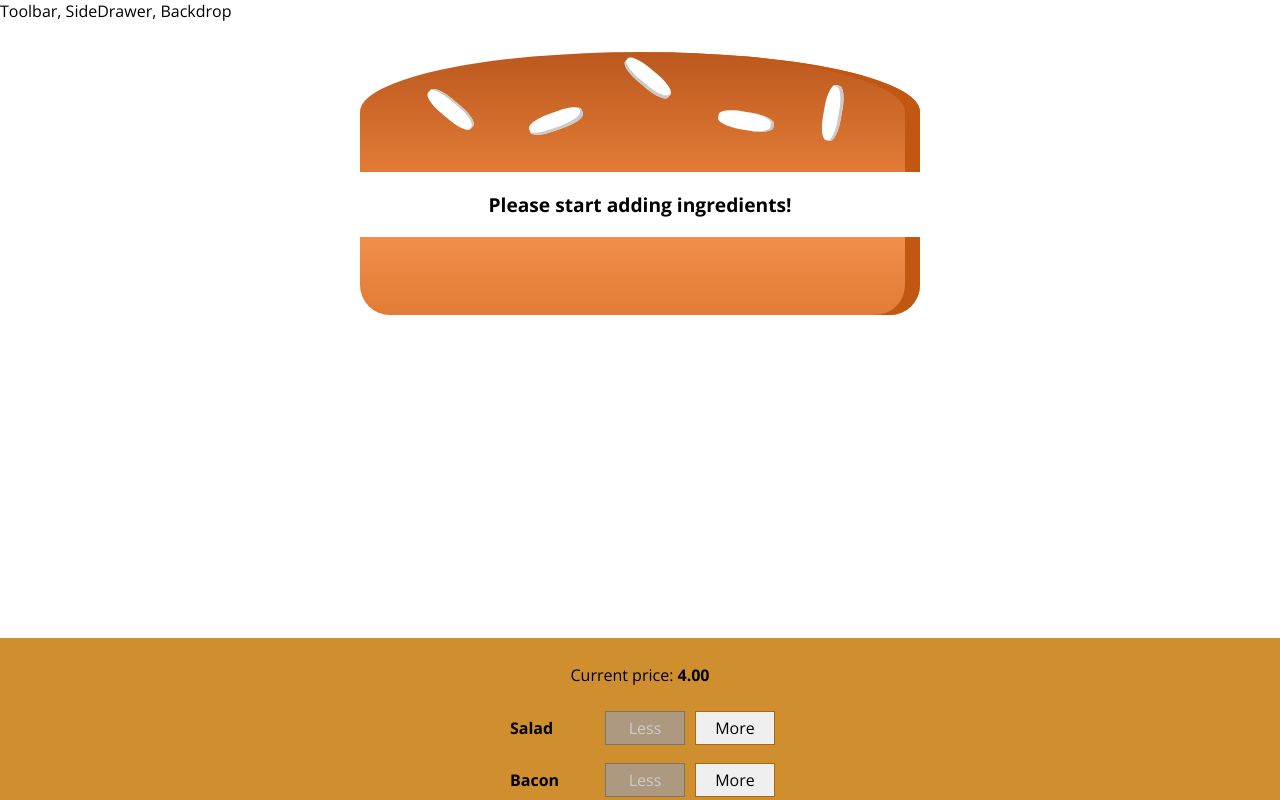
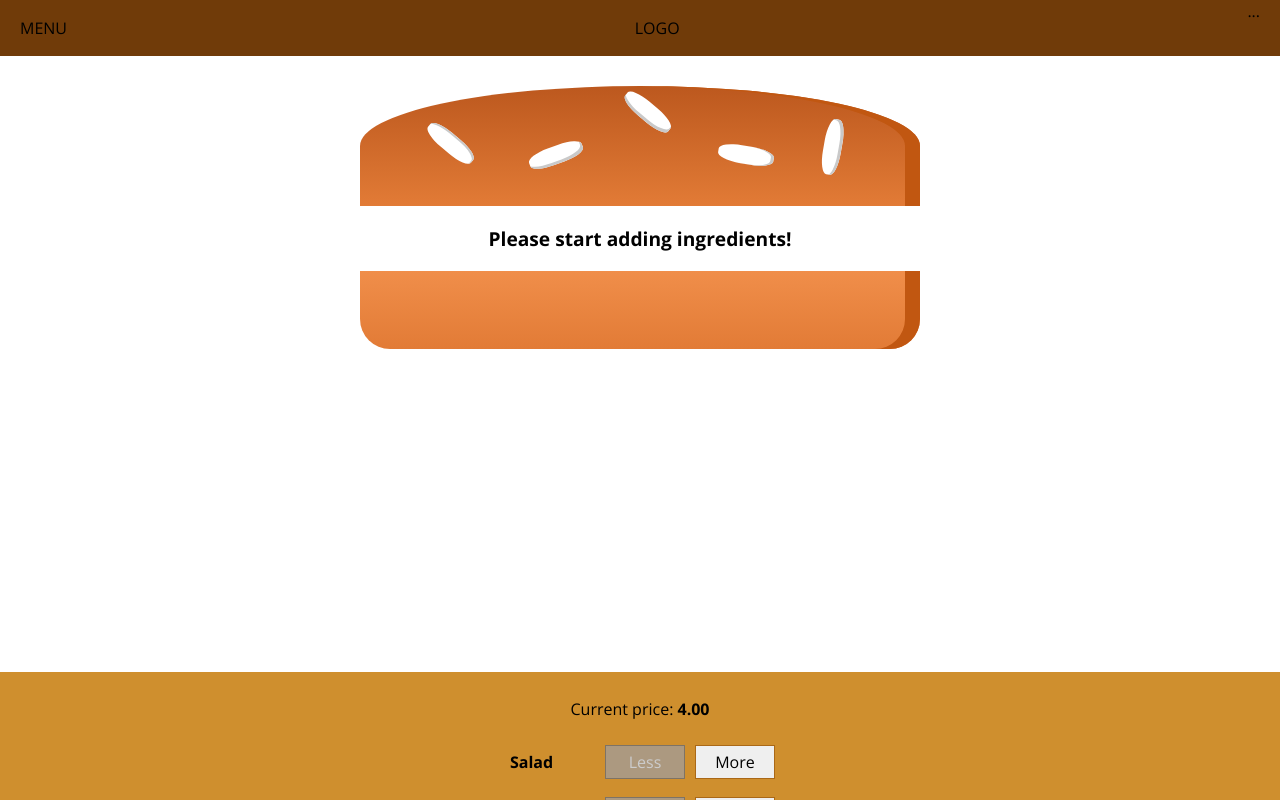
Before and after one commit to inesjelovac/udemy-react-course, a React app: page / in a window 1280 px wide. Shown: the top 800 px of the page. Built offline with nearby package versions, Linux system fonts and the light colour scheme.

Commit message:
toolbar component

```diff
--- a/src/components/Layout/Layout.css
+++ b/src/components/Layout/Layout.css
@@ -1,3 +1,3 @@
 .Content {
-    margin-top: 16px;
+    margin-top: 72px;
 }
--- a/src/components/Layout/Layout.js
+++ b/src/components/Layout/Layout.js
@@ -1,11 +1,12 @@
 import React, { Fragment } from 'react';
 
 import classes from './Layout.css';
+import Toolbar from '../Navigation/Toolbar/Toolbar';
 
 const layout = (props) => (
     <Fragment>
         <div>
-            Toolbar, SideDrawer, Backdrop
+            <Toolbar></Toolbar>
         </div>
         <main className={classes.Content}>
             {props.children}
--- /dev/null
+++ b/src/components/Navigation/Toolbar/Toolbar.css
@@ -0,0 +1,19 @@
+.Toolbar {
+    height: 56px;
+    width: 100%;
+    position: fixed;
+    top: 0;
+    left: 0;
+    background-color: #703B09;
+    display: flex;
+    justify-content: space-between;
+    align-items: center;
+    padding: 0 20px;
+    box-sizing: border-box;
+    z-index: 90;
+}
+
+.Toolbar nav {
+    height: 100%;
+
+}
--- /dev/null
+++ b/src/components/Navigation/Toolbar/Toolbar.js
@@ -0,0 +1,17 @@
+import React from 'react';
+
+import classes from './Toolbar.css';
+
+const toolbar = (props) => {
+    return (
+        <header className={classes.Toolbar}>
+            <div>MENU</div>
+            <div>LOGO</div>
+            <nav>
+                ...
+                </nav>
+        </header>
+    );
+};
+
+export default toolbar;
```
